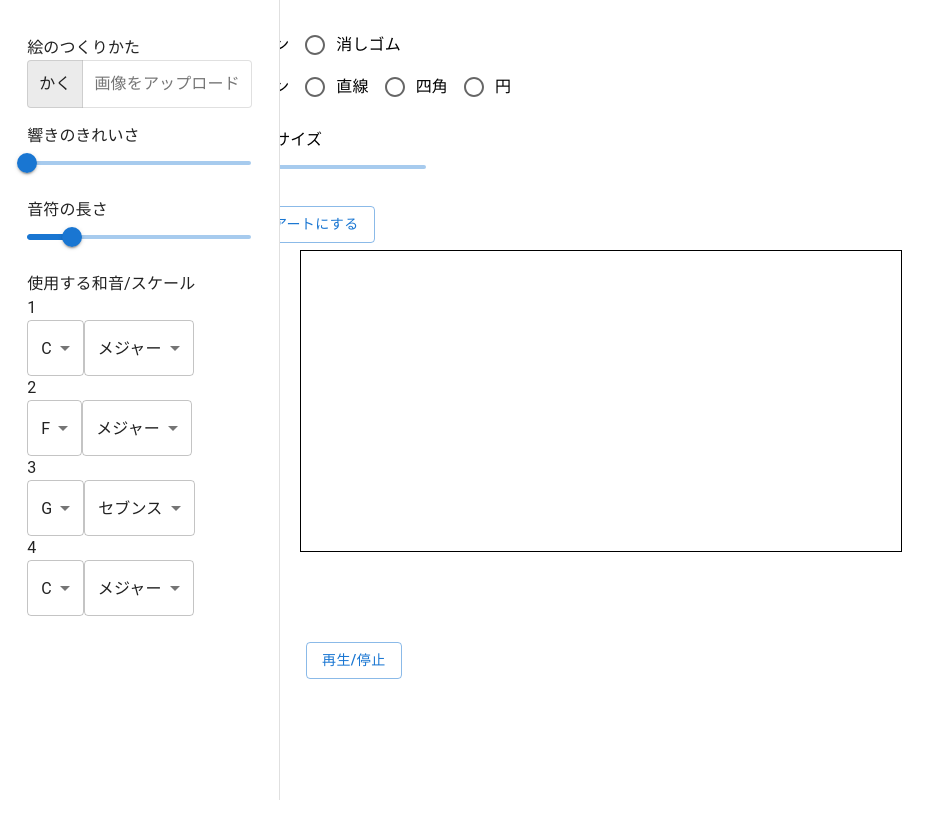
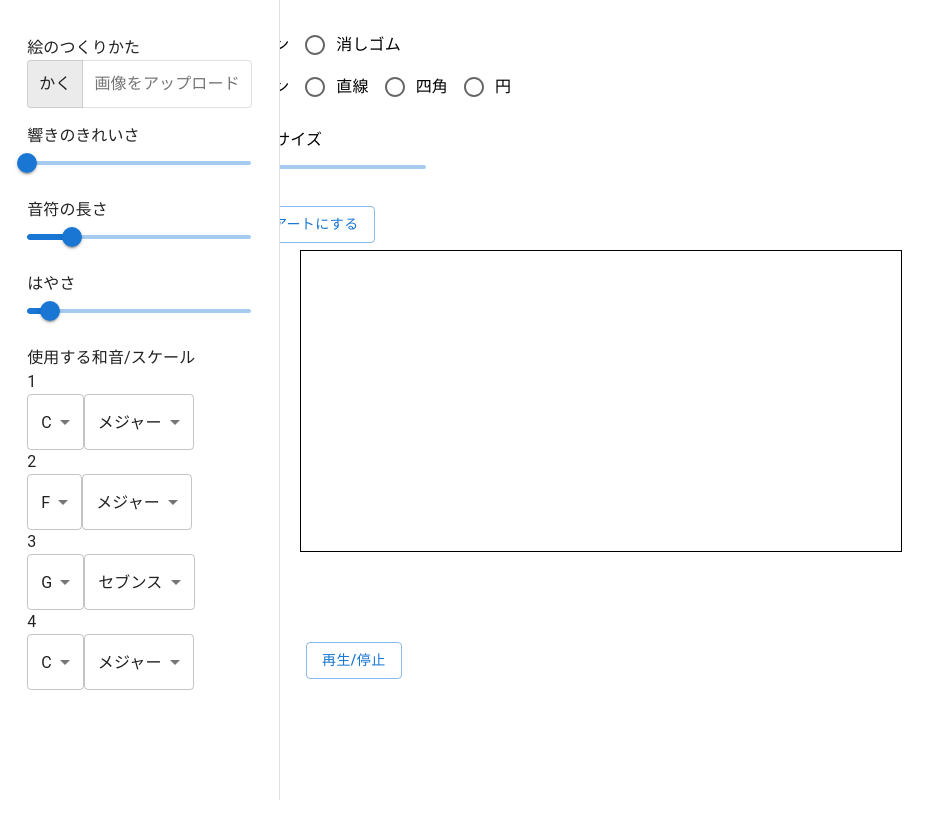
Before and after one commit to NumaKana/MIDIart, a React (Create React App) app: page / in a window 1280 px wide. Shown: the top 838 px of the page, without its empty margins (0-949 px from the left). Built offline with nearby package versions, Linux system fonts and the light colour scheme.

Commit message:
add: bpm slider

```diff
--- a/src/components/Sidebar.jsx
+++ b/src/components/Sidebar.jsx
@@ -23,7 +23,8 @@ function ResponsiveDrawer(props) {
     length_slider, handleLengthSlider,
     key, handleKeyChange,
     scale, handleScaleChange,
-    drawerWidth
+    drawerWidth,
+    bpm, handleBpm
   } = useEstimateInfo();
 
   const drawer = (
@@ -69,6 +70,20 @@ function ResponsiveDrawer(props) {
                     max={4}
                     aria-label="Lengthslider"
                     onChange={(e) => handleLengthSlider(e.target.value)}
+                    sx={{width: drawerWidth*0.8, margin: "o auto"}}
+                />
+        </Box>
+
+        <Box margin="16px">
+            <Typography>はやさ</Typography>
+            <Slider
+                    value={bpm}
+                    defaultValue={120}
+                    min={100}
+                    step={1}
+                    max={300}
+                    aria-label="BpmSlider"
+                    onChange={(e) => handleBpm(e.target.value)}
                     sx={{width: drawerWidth*0.8, margin: "o auto"}}
                 />
         </Box>
--- a/src/hooks/useEstimateInfo.jsx
+++ b/src/hooks/useEstimateInfo.jsx
@@ -21,7 +21,8 @@ const useEstimateInfo = () => {
         length_slider, setLengthSlider,
         notes, setNotes,
         music, setMusic,
-        isPlaying, setIsPlaying
+        isPlaying, setIsPlaying,
+        bpm, setBpm
     } = useContext(FormContext);
 
     const handleChangeFile = ({file}) => {
@@ -49,8 +50,11 @@ const useEstimateInfo = () => {
     }
 
     const handleToggle = (val, n) => {
-        console.log(n)
         setToggle(n)
+    }
+
+    const handleBpm = (n) => {
+        setBpm(n)
     }
 
     return {
@@ -78,7 +82,9 @@ const useEstimateInfo = () => {
         handleLengthSlider,
         notes, setNotes,
         music, setMusic,
-        isPlaying, setIsPlaying
+        isPlaying, setIsPlaying,
+        bpm, setBpm,
+        handleBpm,
     }
 }
 
--- a/src/provider/Provider.jsx
+++ b/src/provider/Provider.jsx
@@ -22,6 +22,7 @@ export const FormProvider = ({ children }) => {
     const [notes, setNotes] = useState([])
     const [music, setMusic] = useState([])
     const [isPlaying, setIsPlaying] = useState(false)
+    const [bpm, setBpm] = useState(120);
 
     // 各種canvasオブジェクト
     const [drawCvs, setDrawCvs] = useState(null)
@@ -83,7 +84,8 @@ export const FormProvider = ({ children }) => {
         top, left, width, height,
         notes, setNotes,
         music, setMusic,
-        isPlaying, setIsPlaying
+        isPlaying, setIsPlaying,
+        bpm, setBpm
     };
 
     return (
```
Also changed, not shown: 7 other files (tests, documents, lock files or other folders).
